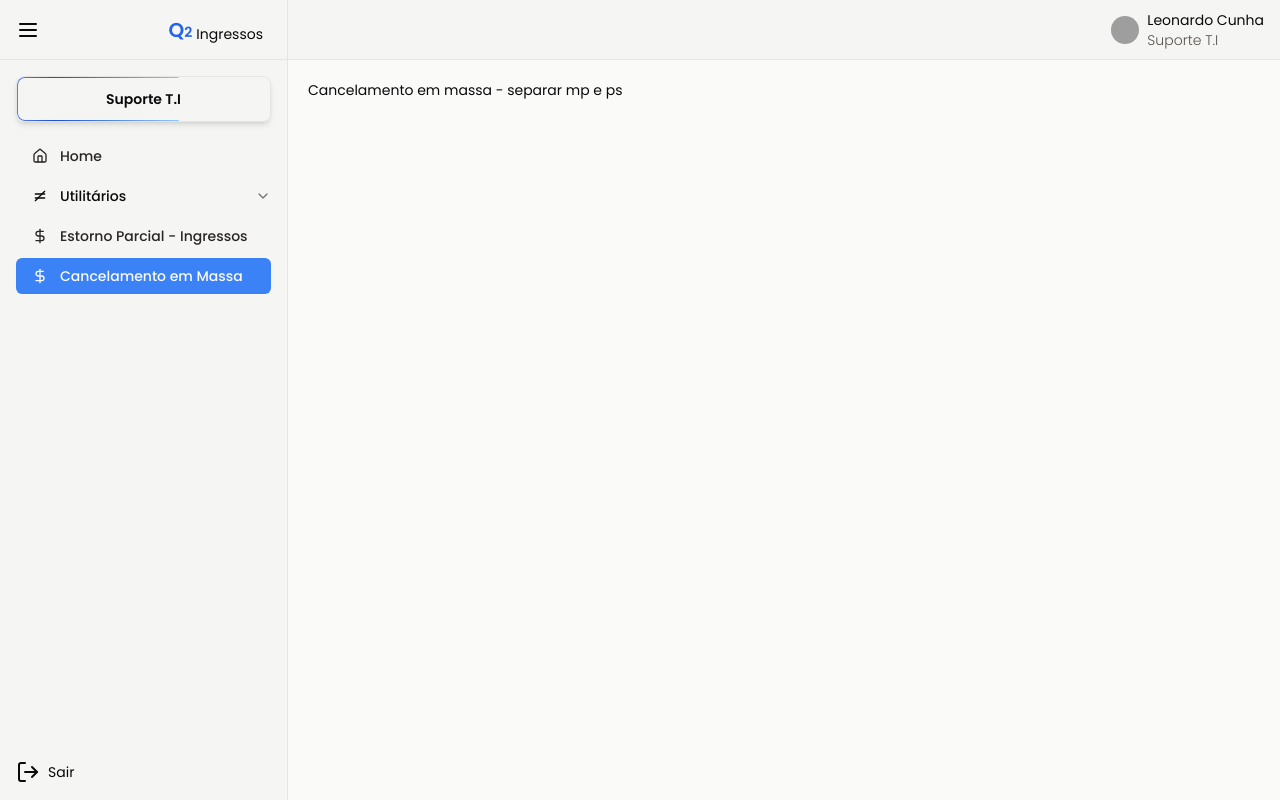
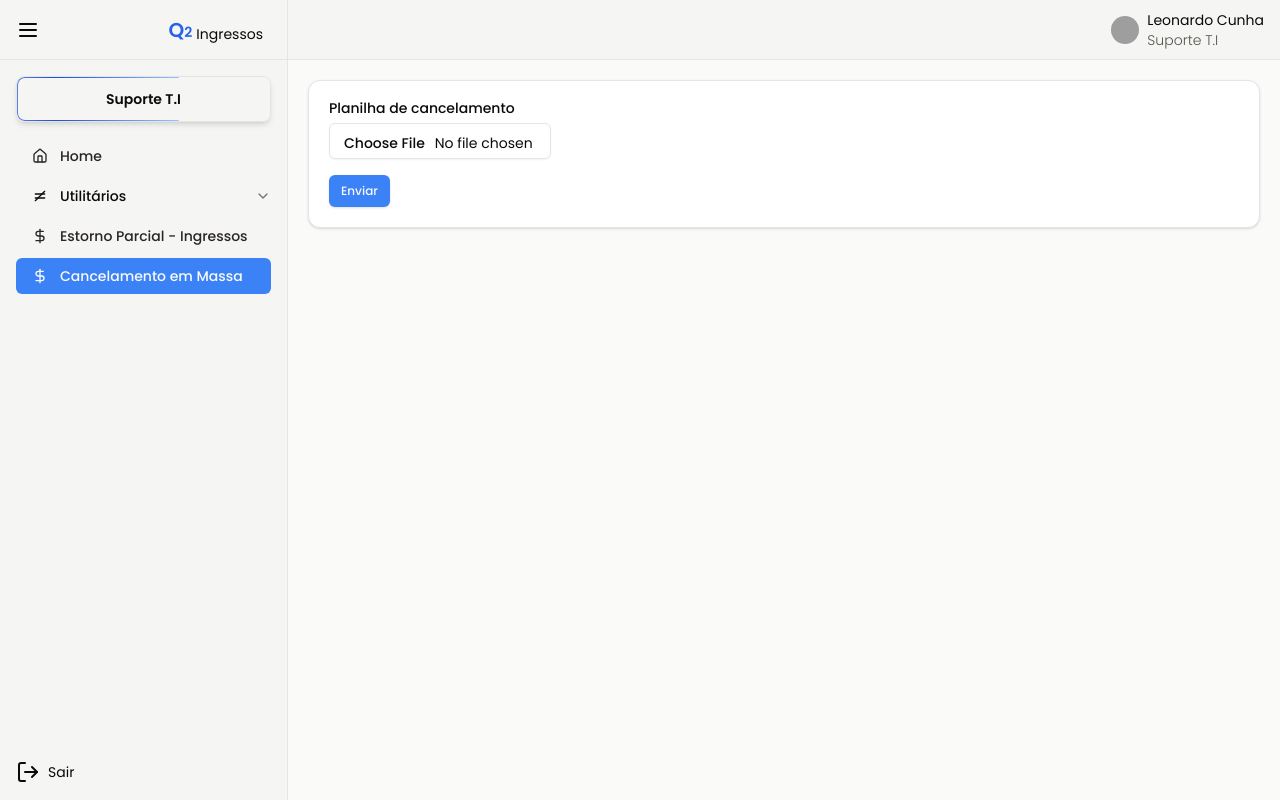
Before and after one commit to leonardocunha1/suporteq2, a React (Vite) app: page /cancelar-em-massa in a window 1280 px wide. Built offline with nearby package versions, Linux system fonts and the light colour scheme; grey boxes are pictures that could not be loaded.

Commit message:
Adicionando cancelamento em massa

```diff
--- a/src/App.tsx
+++ b/src/App.tsx
@@ -4,6 +4,7 @@ import { Home } from "./components/home";
 import { CalculoEstornoParcial } from "./features/calculo-estorno-parcial";
 import { ValoresDivergentes } from "./features/utilitarios/valores";
 import { PROCV } from "./features/utilitarios/procv";
+import { CancelamentoMassa } from "./features/cancelamento-massa";
 
 const router = createBrowserRouter([
   {
@@ -31,7 +32,7 @@ const router = createBrowserRouter([
       },
       {
         path: "cancelar-em-massa",
-        element: <div>Cancelamento em massa - separar mp e ps</div>,
+        element: <CancelamentoMassa />,
       },
     ],
   },
--- a/src/components/ui/formulario.tsx
+++ b/src/components/ui/formulario.tsx
@@ -39,7 +39,7 @@ type BaseFormInput = {
 
 type FormInput =
   | (BaseFormInput & {
-      type: "text" | "number" | "textarea";
+      type: "text" | "number" | "textarea" | "file";
       placeholder?: string;
       disabled?: boolean;
     })
@@ -85,7 +85,9 @@ export function Formulario<T extends z.ZodObject<z.ZodRawShape>>({
                     <FormItem>
                       <div
                         className={cn(
-                          input.type === "checkbox" && "flex items-center gap-2"
+                          input.type === "checkbox" &&
+                            "flex items-center gap-2",
+                          input.type === "file" && "flex flex-col gap-2"
                         )}
                       >
                         {input.label && <FormLabel>{input.label}</FormLabel>}
@@ -120,9 +122,19 @@ export function Formulario<T extends z.ZodObject<z.ZodRawShape>>({
                                 ))}
                               </SelectContent>
                             </Select>
+                          ) : input.type === "file" ? (
+                            <Input
+                              type="file"
+                              className="border rounded-md p-2 w-full"
+                              onChange={(e) => {
+                                const file = e.target.files?.[0] || null;
+                                field.onChange(file);
+                              }}
+                            />
                           ) : (
                             <Input
                               type={input.type}
+                              className="border rounded-md p-2 w-full"
                               placeholder={input.placeholder}
                               disabled={input.disabled}
                               step={
@@ -171,3 +183,180 @@ export function Formulario<T extends z.ZodObject<z.ZodRawShape>>({
     </Form>
   );
 }
+
+// import { Path, SubmitHandler, useForm } from "react-hook-form";
+// import { z } from "zod";
+// import {
+//   Form,
+//   FormControl,
+//   FormDescription,
+//   FormField,
+//   FormItem,
+//   FormLabel,
+//   FormMessage,
+// } from "@/components/ui/form";
+// import { Card } from "./card";
+// import { Input } from "./input";
+// import { Button } from "./button";
+// import { Checkbox } from "./checkbox";
+// import {
+//   Select,
+//   SelectContent,
+//   SelectItem,
+//   SelectTrigger,
+//   SelectValue,
+// } from "./select";
+// import { cn } from "@/lib/utils";
+// import { Textarea } from "./textarea";
+
+// type BaseFormInput = {
+//   id: string;
+//   label?: string;
+//   description?: string;
+//   columns?:
+//     | "col-span-12"
+//     | "col-span-8"
+//     | "col-span-6"
+//     | "col-span-4"
+//     | "col-span-3"
+//     | "col-span-2"
+//     | "col-span-1";
+// };
+
+// type FormInput =
+//   | (BaseFormInput & {
+//       type: "text" | "number" | "textarea" | "file";
+//       placeholder?: string;
+//       disabled?: boolean;
+//     })
+//   | (BaseFormInput & {
+//       type: "checkbox";
+//     })
+//   | (BaseFormInput & {
+//       type: "select";
+//       options: { label: string; value: string }[];
+//     });
+
+// type FormularioProps<T extends z.ZodObject<z.ZodRawShape>> = {
+//   onSubmit: SubmitHandler<z.infer<T>>;
+//   formSchema: T;
+//   inputs: FormInput[];
+//   buttonName?: string;
+//   form: ReturnType<typeof useForm<z.infer<T>>>;
+// };
+
+// export function Formulario<T extends z.ZodObject<z.ZodRawShape>>({
+//   form,
+//   onSubmit,
+//   inputs,
+//   buttonName,
+// }: FormularioProps<T>) {
+//   return (
+//     <Form {...form}>
+//       <Card className="p-5">
+//         <form onSubmit={form.handleSubmit(onSubmit)}>
+//           <div className="grid items-center grid-cols-12 gap-x-2 gap-y-4">
+//             {inputs.map((input, index) => (
+//               <div
+//                 className={cn(
+//                   "flex flex-col transition-all duration-300",
+//                   input.columns ? input.columns : "col-span-12"
+//                 )}
+//                 key={index}
+//               >
+//                 <FormField
+//                   control={form.control}
+//                   name={input.id as Path<z.infer<T>>}
+//                   render={({ field }) => (
+//                     <FormItem>
+//                       <div
+//                         className={cn(
+//                           input.type === "checkbox" &&
+//                             "flex items-center gap-2",
+//                           input.type === "file" && "flex flex-col gap-2"
+//                         )}
+//                       >
+//                         {input.label && <FormLabel>{input.label}</FormLabel>}
+//                         <FormControl>
+//                           {input.type === "textarea" ? (
+//                             <Textarea
+//                               className="border rounded-md p-2 w-full"
+//                               placeholder={input.placeholder}
+//                               {...field}
+//                             />
+//                           ) : input.type === "checkbox" ? (
+//                             <Checkbox
+//                               checked={field.value}
+//                               onCheckedChange={field.onChange}
+//                             />
+//                           ) : input.type === "select" ? (
+//                             <Select
+//                               onValueChange={field.onChange}
+//                               value={field.value}
+//                             >
+//                               <SelectTrigger className="text-gray-500">
+//                                 <SelectValue placeholder="Selecione uma opção" />
+//                               </SelectTrigger>
+//                               <SelectContent>
+//                                 {input.options.map((option) => (
+//                                   <SelectItem
+//                                     key={option.value}
+//                                     value={option.value}
+//                                   >
+//                                     {option.label}
+//                                   </SelectItem>
+//                                 ))}
+//                               </SelectContent>
+//                             </Select>
+//                           ) : (
+//                             <Input
+//                               type={input.type}
+//                               className="border rounded-md p-2 w-full"
+//                               placeholder={input.placeholder}
+//                               disabled={input.disabled}
+//                               step={
+//                                 input.type === "number" ? "0.001" : undefined
+//                               }
+//                               {...field}
+//                               onChange={(e) => {
+//                                 if (input.type === "number") {
+//                                   field.onChange(
+//                                     e.target.value === ""
+//                                       ? ""
+//                                       : Number(e.target.value)
+//                                   );
+//                                 } else {
+//                                   field.onChange(e.target.value);
+//                                 }
+//                               }}
+//                               value={
+//                                 input.type === "number" &&
+//                                 field.value !== undefined
+//                                   ? String(field.value)
+//                                   : field.value
+//                               }
+//                             />
+//                           )}
+//                         </FormControl>
+//                         {input.description && (
+//                           <FormDescription>{input.description}</FormDescription>
+//                         )}
+//                         <FormMessage />
+//                       </div>
+//                     </FormItem>
+//                   )}
+//                 />
+//               </div>
+//             ))}
+//           </div>
+
+//           <div className="pt-4">
+//             <Button type="submit" className="bg-blue-500 text-wrap" size="sm">
+//               {buttonName || "Enviar"}
+//             </Button>
+//           </div>
+//         </form>
+//       </Card>
+//     </Form>
+//   );
+// }
--- /dev/null
+++ b/src/features/cancelamento-massa/index.tsx
@@ -0,0 +1,38 @@
+import { Formulario } from "@/components/ui/formulario";
+import { zodResolver } from "@hookform/resolvers/zod";
+import { useForm } from "react-hook-form";
+import { z } from "zod";
+
+const formSchema = z.object({
+  planilhaCancelamento: z.instanceof(File).refine((file) => file.size > 0, {
+    message: "Selecione um arquivo.",
+  }),
+});
+
+export function CancelamentoMassa() {
+  const form = useForm<z.infer<typeof formSchema>>({
+    resolver: zodResolver(formSchema),
+  });
+
+  function onSubmit(data: z.infer<typeof formSchema>) {
+    console.log(data);
+  }
+
+  return (
+    <div>
+      <Formulario
+        form={form}
+        formSchema={formSchema}
+        onSubmit={onSubmit}
+        inputs={[
+          {
+            id: "planilhaCancelamento",
+            label: "Planilha de cancelamento",
+            type: "file",
+            columns: "col-span-3",
+          },
+        ]}
+      />
+    </div>
+  );
+}
```
